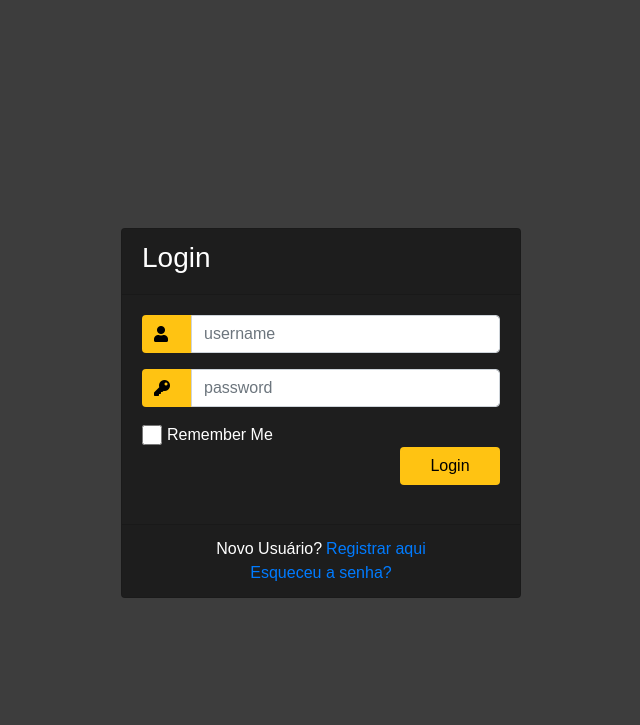
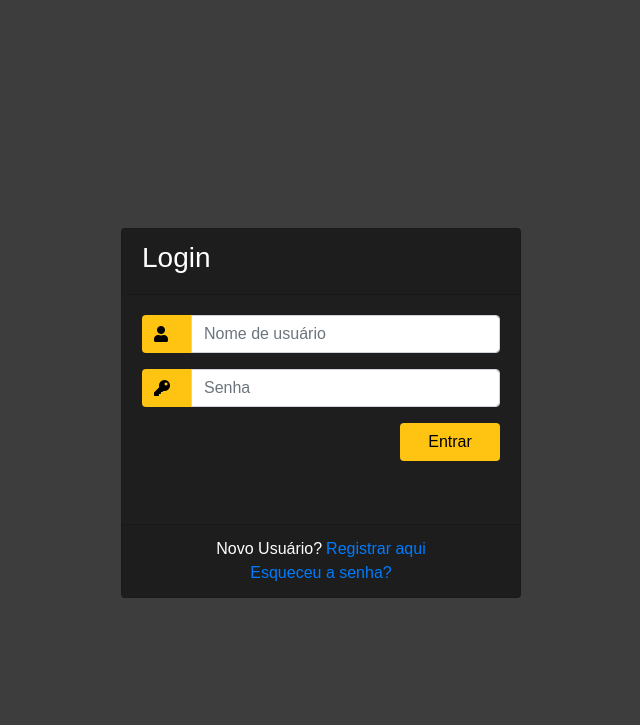
Before and after one commit to leticiaFlorentinoPires/squad-1-ad-python-women-loadsmart-1, a Django app: page /account/login/ in a window 1280 px wide. Shown: the top 725 px of the page, without its empty margins (319-959 px from the left). Run offline with Django 3.2, Linux system fonts and the light colour scheme; parts of the project's set-up code (start-up, migrations or seed data) failed here and were passed over; some libraries are stand-ins or nearby versions.

Commit message:
translate placeholders to pt and remove remind me checkbox

```diff
--- a/events/templates/registration/login.html
+++ b/events/templates/registration/login.html
@@ -13,19 +13,16 @@
                     <div class="input-group-prepend">
                         <span class="input-group-text"><i class="fas fa-user"></i></span>
                     </div>
-                    <input type="text" class="form-control" placeholder="username" id="username" name="username">
+                    <input type="text" class="form-control" placeholder="Nome de usuário" id="username" name="username">
                 </div>
                 <div class="input-group form-group">
                     <div class="input-group-prepend">
                         <span class="input-group-text"><i class="fas fa-key"></i></span>
                     </div>
-                    <input id="password" name="password" type="password" class="form-control" placeholder="password">
-                </div>
-                <div class="row align-items-center remember">
-                    <input type="checkbox">Remember Me
+                    <input id="password" name="password" type="password" class="form-control" placeholder="Senha">
                 </div>
                 <div class="form-group">
-                    <input type="submit" value="Login" class="btn float-right login_btn">
+                    <input type="submit" value="Entrar" class="btn float-right login_btn">
                 </div>
             </form>
         </div>
```
